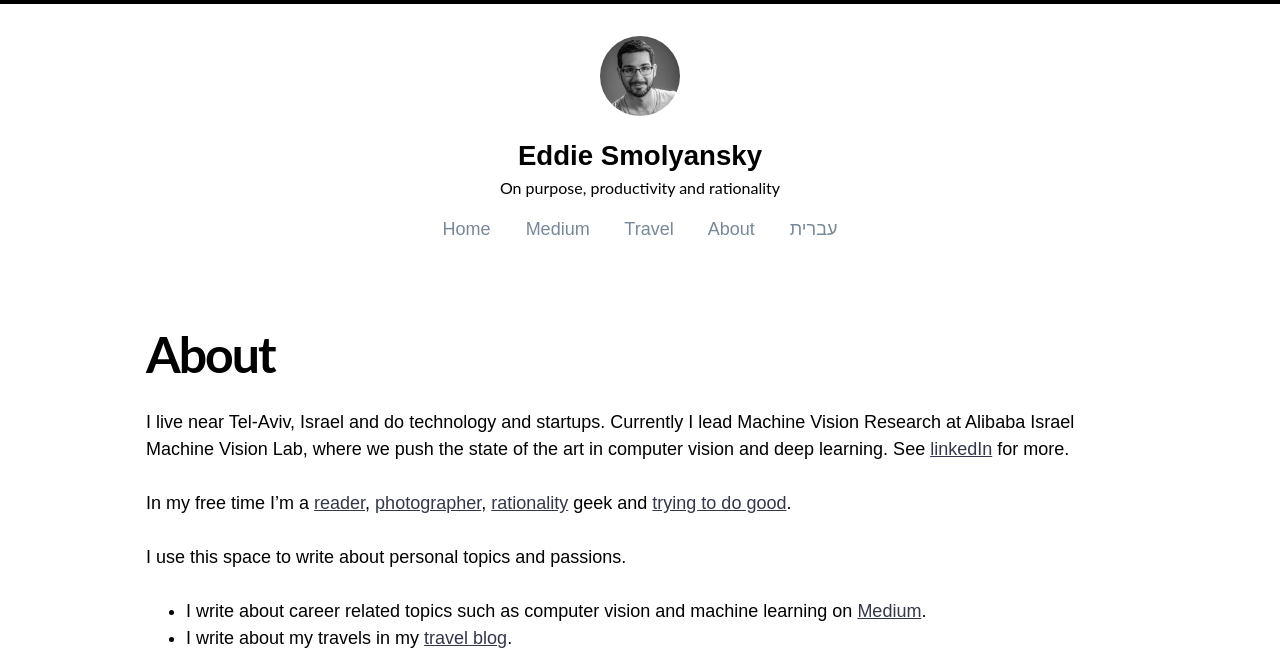
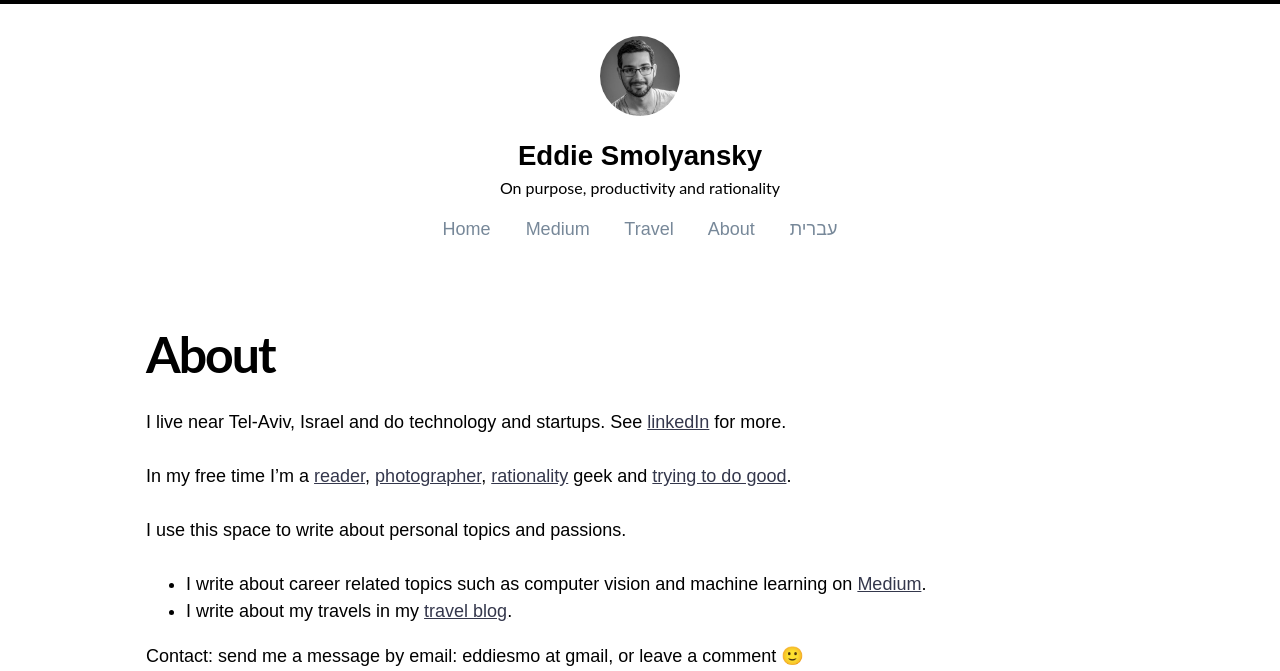
Before and after one commit to eddiesmo/eddiesmo.github.io, a Jekyll site: the page built from about.md, in a window 1280 px wide. Shown: the top 671 px of the page. Built offline with Jekyll 4.4.1, drawn with Linux system fonts in a browser that asks for light colours; nearby versions of some CDN libraries.

Commit message:
update about

```diff
--- a/about.md
+++ b/about.md
@@ -4,7 +4,7 @@ title: About
 
 ---
 
-I live near Tel-Aviv, Israel and do technology and startups. Currently I lead Machine Vision Research at Alibaba Israel Machine Vision Lab, where we push the state of the art in computer vision and deep learning. See [linkedIn](https://www.linkedin.com/in/eddiesmo) for more.
+I live near Tel-Aviv, Israel and do technology and startups. See [linkedIn](https://www.linkedin.com/in/eddiesmo) for more.
 
 In my free time I’m a [reader](https://www.goodreads.com/user/show/3595392-eddie), [photographer](https://www.flickr.com/photos/eddiesmo/albums/72157662830548055), [rationality](https://www.lesswrong.com/) geek and [trying to do good](https://www.effectivealtruism.org/).
 
```
